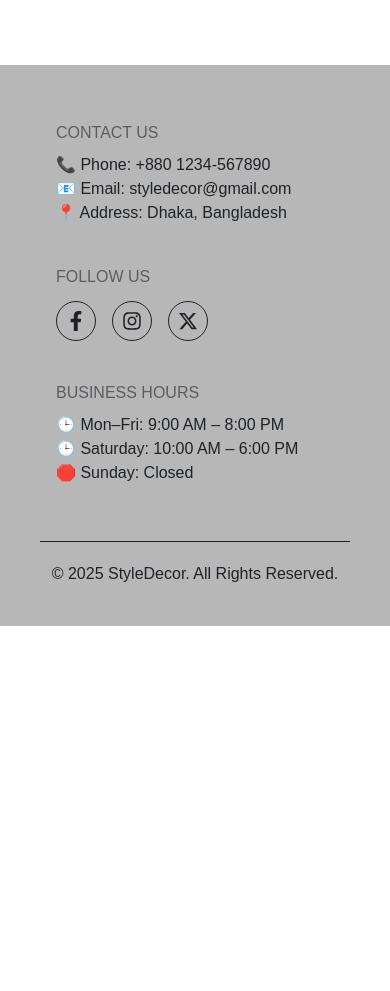
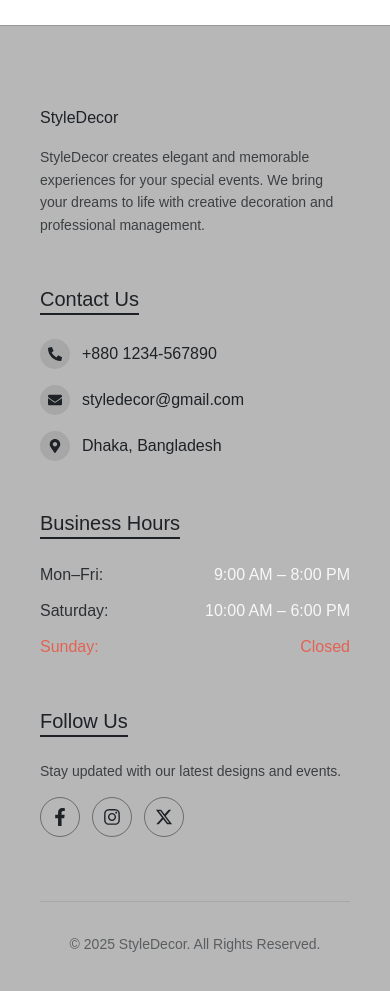
Before and after one commit to omarfarukx11/styleDecorClient, a React (Vite) app: page /about in a window 390 px wide. Shown: the part 1960-2951 px from the top of the page. Before the commit the page ends 2586 px from the top, so only its background shows below. Built offline with nearby package versions, Linux system fonts and the light colour scheme; no server answers; a web font is replaced by a local one.

Commit message:
addmin site more responsive

```diff
--- a/src/Pages/Dashboard/Admin/AllBookings/AllBookings.jsx
+++ b/src/Pages/Dashboard/Admin/AllBookings/AllBookings.jsx
@@ -78,7 +78,7 @@ const AllBookings = () => {
 
   return (
     <div>
-      <div className="text-2xl font-bold py-8 bg-primary text-secondary text-center border-b border-white uppercase">
+      <div className="text-2xl font-bold py-8 bg-primary text-white text-center border-b border-white uppercase">
         <h2 >All Bookings</h2>
       </div>
       <div className="xl:p-8 p-4 bg-primary h-screen">
@@ -86,9 +86,8 @@ const AllBookings = () => {
       <div className="rounded-lg">
       <table className="table w-full">
 
-        {/* HEADER (Desktop only) */}
         <thead className="hidden xl:table-header-group">
-          <tr className="bg-secondary text-primary h-20">
+          <tr className="bg-secondary text-primary h-20 ">
             <th>#</th>
             <th>Client Name</th>
             <th>Service Name</th>
@@ -104,7 +103,7 @@ const AllBookings = () => {
           {allBooking.map((booking, i) => (
             <tr
               key={booking._id}
-              className="block xl:table-row hover:bg-primary hover:text-white bg-base-100 text-secondary border-b border-primary  rounded-lg xl:rounded-none  mb-4 xl:mb-0  shadow-2xl 2xl:text-xl sm:text-2xl  xl:text-lg
+              className="block xl:table-row hover:bg-secondary hover:text-base-100 bg-base-100 text-secondary border-b border-primary  rounded-lg xl:rounded-none  mb-4 xl:mb-0  shadow-2xl 2xl:text-xl sm:text-2xl  xl:text-lg
               "
             >
               <td className="flex justify-between xl:table-cell px-4 py-2">
--- a/src/Pages/Dashboard/Admin/Revenue/Revenue.jsx
+++ b/src/Pages/Dashboard/Admin/Revenue/Revenue.jsx
@@ -61,7 +61,7 @@ const Revenue = () => {
           ].map((stat, idx) => (
             <div
               key={idx}
-              className="stats shadow bg-base-100 border border-neutral w-full"
+              className="stats shadow-2xl bg-base-100 w-full "
             >
               <div className="stat px-4 py-5">
                 <div className="stat-figure text-secondary">{stat.icon}</div>
@@ -89,7 +89,7 @@ const Revenue = () => {
 
           <div className="hidden sm:block overflow-x-auto">
             <table className="table w-full">
-              <thead className="bg-secondary text-primary">
+              <thead className="bg-primary text-white">
                 <tr>
                   <th>Service</th>
                   <th>Transaction ID</th>
@@ -101,7 +101,7 @@ const Revenue = () => {
                 {allHistory.slice(0, 5).map((b) => (
                   <tr
                     key={b._id}
-                    className="hover:bg-primary hover:text-white transition-all"
+                    className="hover:bg-base-100 hover:text-secondary bg-secondary text-base-100 transition-all"
                   >
                     <td>{b.serviceName}</td>
                     <td className="font-mono text-xs opacity-60">
--- a/src/Pages/Shered/Footer/Footer.jsx
+++ b/src/Pages/Shered/Footer/Footer.jsx
@@ -1,45 +1,92 @@
-import { FaFacebookF, FaInstagram } from "react-icons/fa";
+import { FaFacebookF, FaInstagram, FaPhoneAlt, FaEnvelope, FaMapMarkerAlt } from "react-icons/fa";
 import { FaXTwitter } from "react-icons/fa6";
+import Logo from "../../../Components/Logo";
+ // Assuming your logo component path
 
 const Footer = () => {
   return (
-    <footer className="bg-primary text-secondary p-10 mt-10">
-      <div className=" mx-auto grid grid-cols-1 md:grid-cols-3 gap-10 xl:p-20 p-4">
+    <footer className="bg-primary text-secondary pt-16 pb-8 px-6 md:px-12 lg:px-24 border-t border-secondary/20">
+      <div className="max-w-[1800px] xl:px-20 p-4 mx-auto ">
+        <div className="grid grid-cols-1 md:grid-cols-2 lg:grid-cols-4 gap-12">
+
+          {/* Brand Identity */}
+          <div className="space-y-4">
+            <Logo></Logo>
+            <p className="text-sm leading-relaxed opacity-80 mt-4">
+              StyleDecor creates elegant and memorable experiences for your special events.
+              We bring your dreams to life with creative decoration and professional management.
+            </p>
+          </div>
 
           {/* Contact Details */}
           <div>
-          <h2 className="footer-title">Contact Us</h2>
-          <p className="mt-2">📞 Phone: +880 1234-567890</p>
-          <p>📧 Email: styledecor@gmail.com</p>
-          <p>📍 Address: Dhaka, Bangladesh</p>
+            <h2 className="text-xl font-bold mb-6 border-b-2 border-secondary w-fit">Contact Us</h2>
+            <ul className="space-y-4">
+              <li className="flex items-center gap-3 group">
+                <div className="p-2 bg-secondary/10 rounded-full group-hover:bg-secondary group-hover:text-primary transition-all">
+                  <FaPhoneAlt size={14} />
+                </div>
+                <span>+880 1234-567890</span>
+              </li>
+              <li className="flex items-center gap-3 group">
+                <div className="p-2 bg-secondary/10 rounded-full group-hover:bg-secondary group-hover:text-primary transition-all">
+                  <FaEnvelope size={14} />
+                </div>
+                <span>styledecor@gmail.com</span>
+              </li>
+              <li className="flex items-center gap-3 group">
+                <div className="p-2 bg-secondary/10 rounded-full group-hover:bg-secondary group-hover:text-primary transition-all">
+                  <FaMapMarkerAlt size={14} />
+                </div>
+                <span>Dhaka, Bangladesh</span>
+              </li>
+            </ul>
           </div>
 
+          {/* Business Hours */}
           <div>
-          <h2 className="footer-title">Follow Us</h2>
-          <div className="flex items-center gap-4 mt-3">
-            <a className="btn btn-circle btn-outline" href="#">
-              <FaFacebookF size={20} />
+            <h2 className="text-xl font-bold mb-6 border-b-2 border-secondary w-fit">Business Hours</h2>
+            <div className="space-y-3 opacity-90">
+              <div className="flex justify-between">
+                <span>Mon–Fri:</span>
+                <span className="font-semibold text-white">9:00 AM – 8:00 PM</span>
+              </div>
+              <div className="flex justify-between">
+                <span>Saturday:</span>
+                <span className="font-semibold text-white">10:00 AM – 6:00 PM</span>
+              </div>
+              <div className="flex justify-between text-error font-medium">
+                <span>Sunday:</span>
+                <span>Closed</span>
+              </div>
+            </div>
+          </div>
+
+          {/* Follow Us & Social Links */}
+          <div>
+            <h2 className="text-xl font-bold mb-6 border-b-2 border-secondary w-fit">Follow Us</h2>
+            <p className="mb-4 text-sm opacity-80">Stay updated with our latest designs and events.</p>
+            <div className="flex items-center gap-3">
+              <a href="#" className="w-10 h-10 flex items-center justify-center border border-secondary/50 rounded-full hover:bg-secondary hover:text-primary transition-all transform hover:-translate-y-1">
+                <FaFacebookF size={18} />
               </a>
-            <a className="btn btn-circle btn-outline" href="#">
-              <FaInstagram size={20} />
+              <a href="#" className="w-10 h-10 flex items-center justify-center border border-secondary/50 rounded-full hover:bg-secondary hover:text-primary transition-all transform hover:-translate-y-1">
+                <FaInstagram size={18} />
               </a>
-            <a className="btn btn-circle btn-outline" href="#">
-              <FaXTwitter size={20} />
+              <a href="#" className="w-10 h-10 flex items-center justify-center border border-secondary/50 rounded-full hover:bg-secondary hover:text-primary transition-all transform hover:-translate-y-1">
+                <FaXTwitter size={18} />
               </a>
             </div>
           </div>
 
-        <div>
-          <h2 className="footer-title">Business Hours</h2>
-          <p className="mt-2">🕒 Mon–Fri: 9:00 AM – 8:00 PM</p>
-          <p>🕒 Saturday: 10:00 AM – 6:00 PM</p>
-          <p>🛑 Sunday: Closed</p>
         </div>
 
+        {/* Bottom Section: Copyright */}
+        <div className="mt-16 pt-8 border-t border-secondary/10 text-center">
+          <p className="text-sm opacity-60">
+            © {new Date().getFullYear()} <span className="font-bold text-secondary">StyleDecor</span>. All Rights Reserved.
+          </p>
         </div>
-
-      <div className="text-center mt-10 border-t pt-5">
-        <p>© {new Date().getFullYear()} StyleDecor. All Rights Reserved.</p>
       </div>
     </footer>
   );
--- a/src/Pages/Shered/Header/Navbar.jsx
+++ b/src/Pages/Shered/Header/Navbar.jsx
@@ -131,7 +131,7 @@ const Navbar = () => {
                   />
                 </div>
               </div>
-              <ul className="menu menu-sm dropdown-content rounded-xl bg-primary text-secondary z-50 mt-3 w-52 p-2 shadow">
+              <ul className="menu menu-sm dropdown-content h-[100px] pt-6 space-y-2 rounded-lg bg-primary text-secondary z-50 mt-3 w-52 p-2 shadow">
                 <li>
                   <Link
                     className="hover:bg-secondary hover:text-primary"
```
Also changed, not shown: src/Pages/Dashboard/Admin/AddNewService/AddNewService.jsx (+44 -22 lines), src/Pages/Dashboard/Admin/Analytics/Analytics.jsx (+8 -8 lines), src/Pages/Dashboard/Admin/ManageServices/ManageServices.jsx (+29 -15 lines), src/Pages/Dashboard/Admin/MangeDecorators/AddNewDecorators.jsx (+31 -19 lines), src/Pages/Dashboard/Admin/MangeDecorators/ManageDecorators.jsx (+4 -7 lines). Lines whose indentation alone changed are shown as unchanged.
